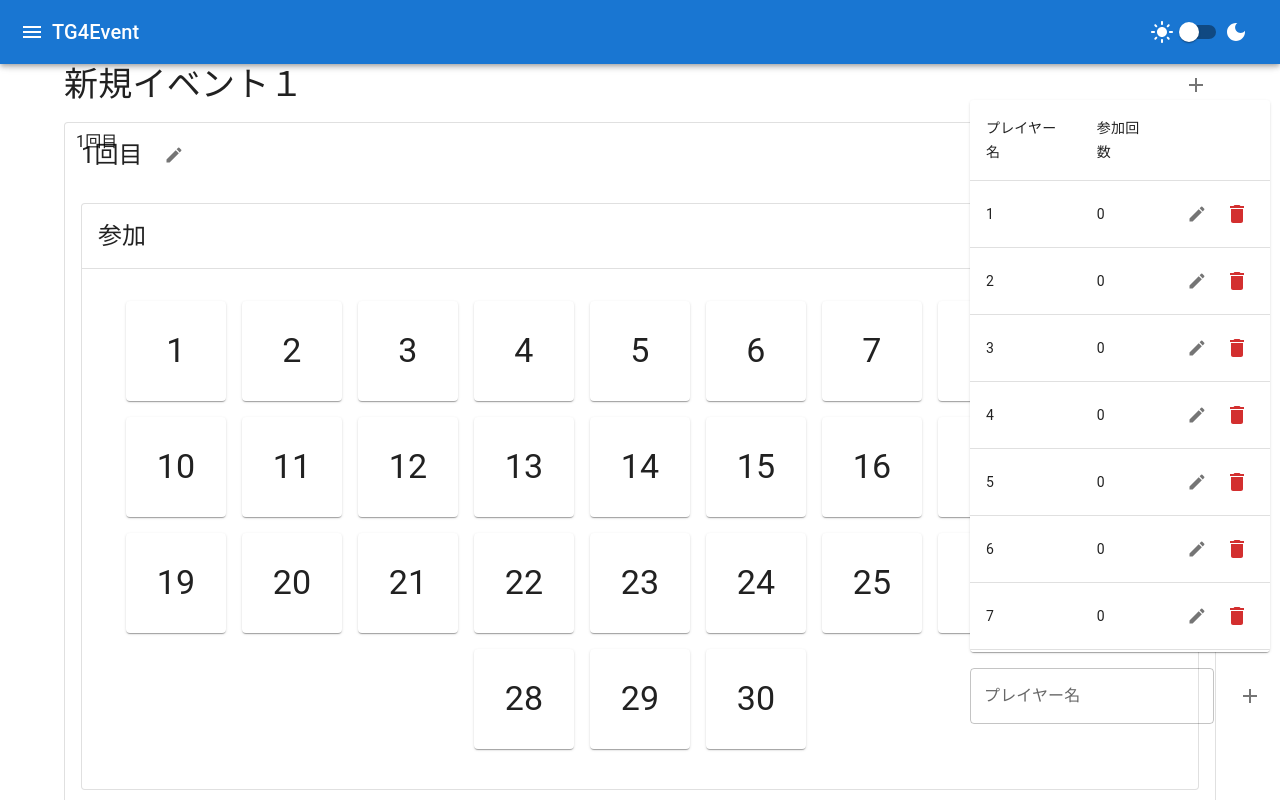
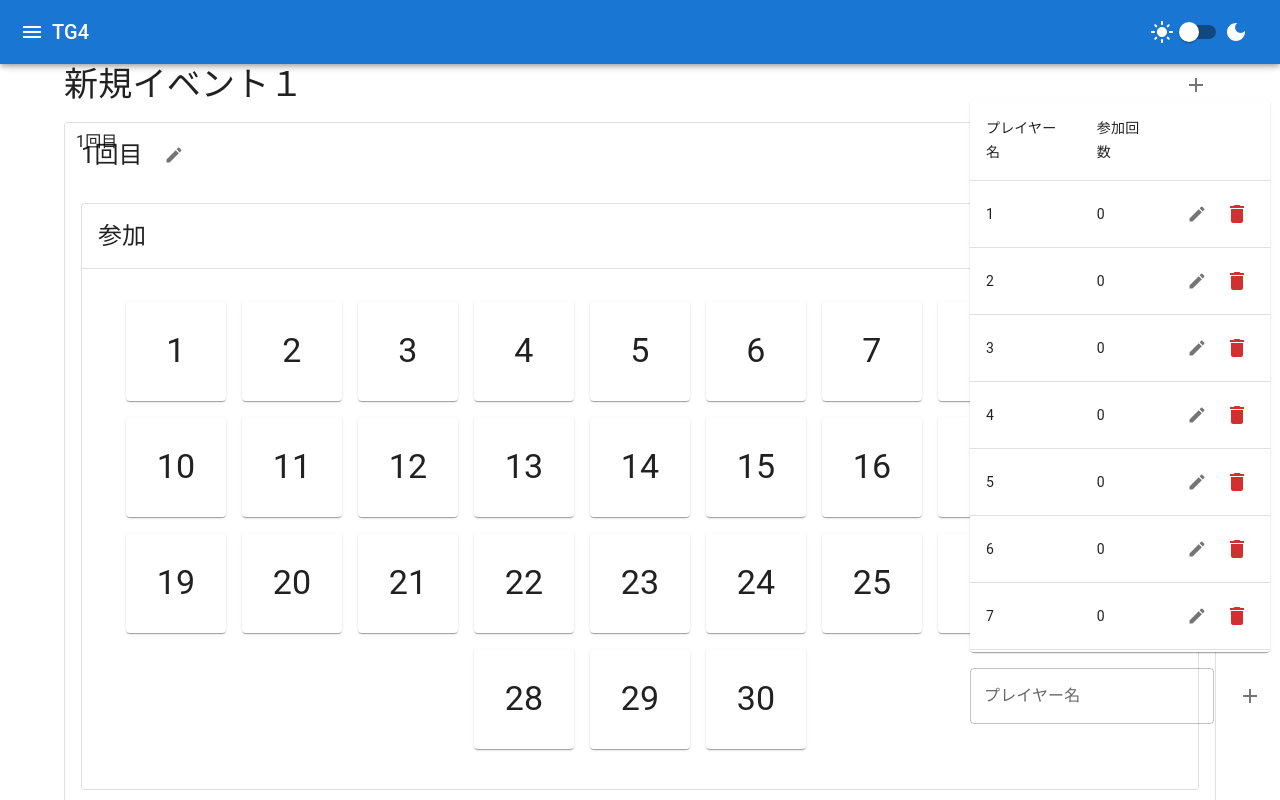
Before and after one commit to molybdenum0330/TG4, a React (Create React App) app: page / in a window 1280 px wide. Shown: the top 800 px of the page. Built offline with nearby package versions, Linux system fonts and the light colour scheme.

Commit message:
change: remove word 'Event'

```diff
--- a/src/Content.tsx
+++ b/src/Content.tsx
@@ -175,7 +175,7 @@ const Content = () => {
               <MenuIcon />
             </IconButton>
             <Typography variant="h6" sx={{ flexGrow: 1 }}>
-              TG4Event
+              TG4
             </Typography>
             <ThemeSwitch darkMode={darkMode} handleThemeChange={handleThemeChange} />
           </Toolbar>
```
